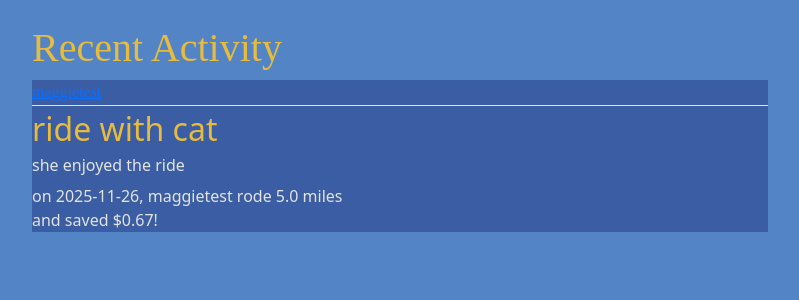
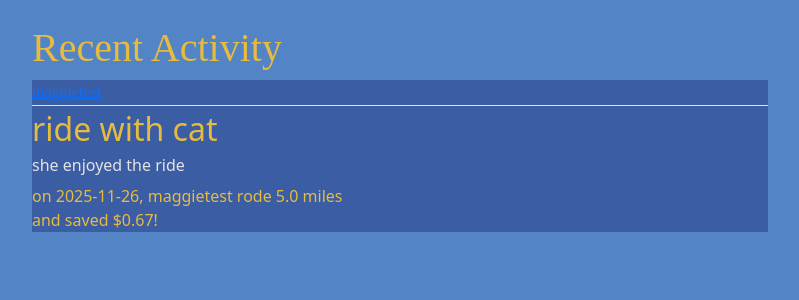
Before and after one commit to Teragram04/PedalPowered, a Flask app: page /post/1 in a window 1280 px wide. Shown: the part 56-356 px from the top of the page, without its empty margins (50-849 px from the left). Run offline with Flask 3, Linux system fonts and the light colour scheme; some web fonts are replaced.

Commit message:
update css

```diff
--- a/pedalpowered/static/main.css
+++ b/pedalpowered/static/main.css
@@ -46,6 +46,7 @@ a.article-title:hover {
 .article-content {
   white-space: pre-line;
   background-color:#3B5DA3;
+  color:#E7BB3E;
 }
 
 .article-img {
```
